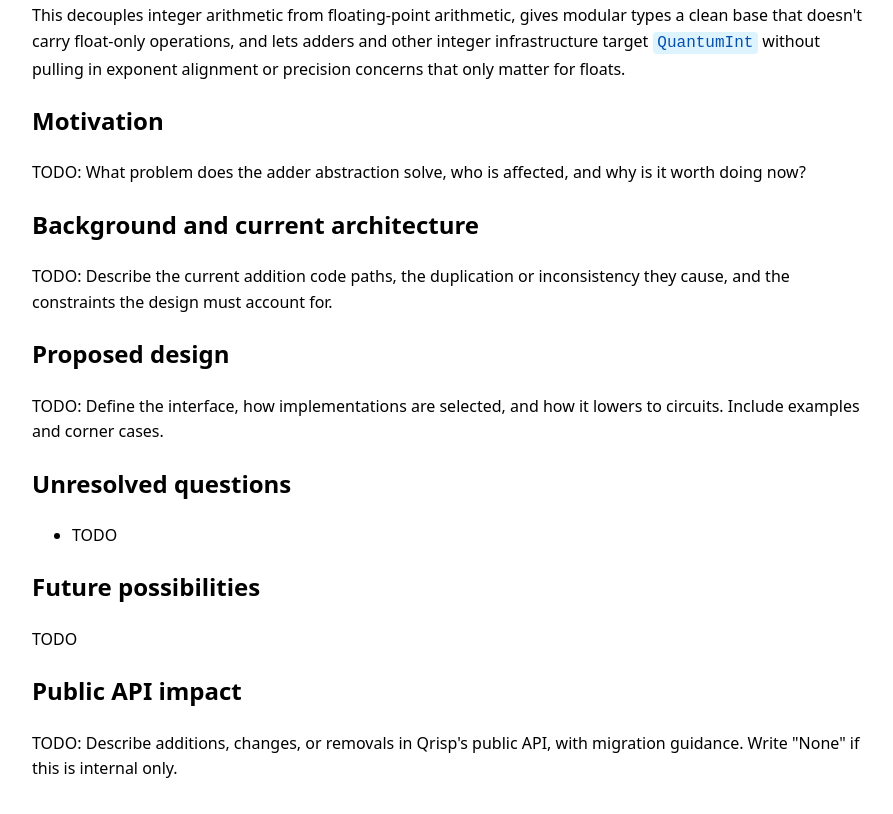
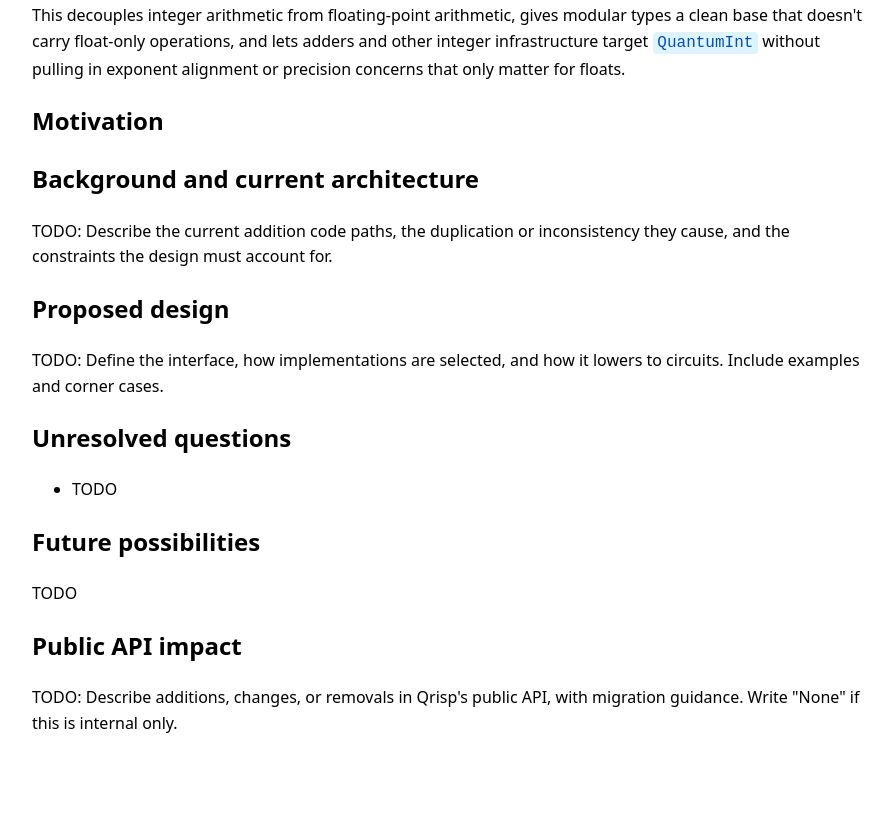
Before and after one commit to purva-thakre/qrisp-rfcs, a plain HTML site: page pr-preview/pr-4/index.html in a window 1280 px wide. Shown: the part 1610-2424 px from the top of the page, without its empty margins (192-1085 px from the left). After the commit the page ends 2378 px from the top, so only its background shows below. Drawn offline with nearby package versions, Linux system fonts and the light colour scheme.

Commit message:
Deploy preview for PR 4 🛫

```diff
--- a/pr-preview/pr-4/index.html
+++ b/pr-preview/pr-4/index.html
@@ -138,7 +138,6 @@ clean base that doesn't carry float-only operations, and lets adders and other i
 infrastructure target <code>QuantumInt</code> without pulling in exponent alignment or precision
 concerns that only matter for floats.</p>
 <h2 id="motivation">Motivation</h2>
-<p>TODO: What problem does the adder abstraction solve, who is affected, and why is it worth doing now?</p>
 <h2 id="background-and-current-architecture">Background and current architecture</h2>
 <p>TODO: Describe the current addition code paths, the duplication or inconsistency they cause, and the constraints the design must account for.</p>
 <h2 id="proposed-design">Proposed design</h2>
```
